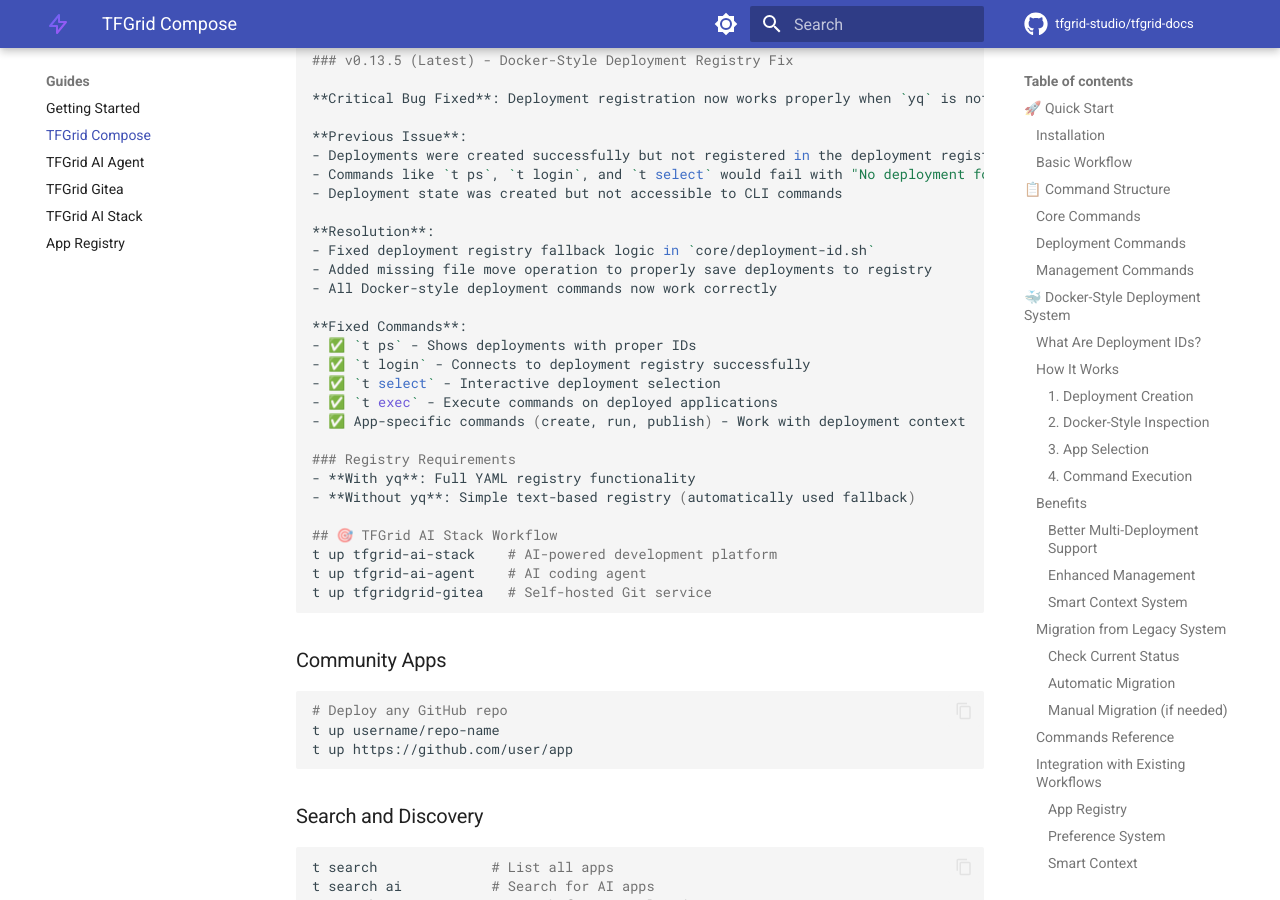
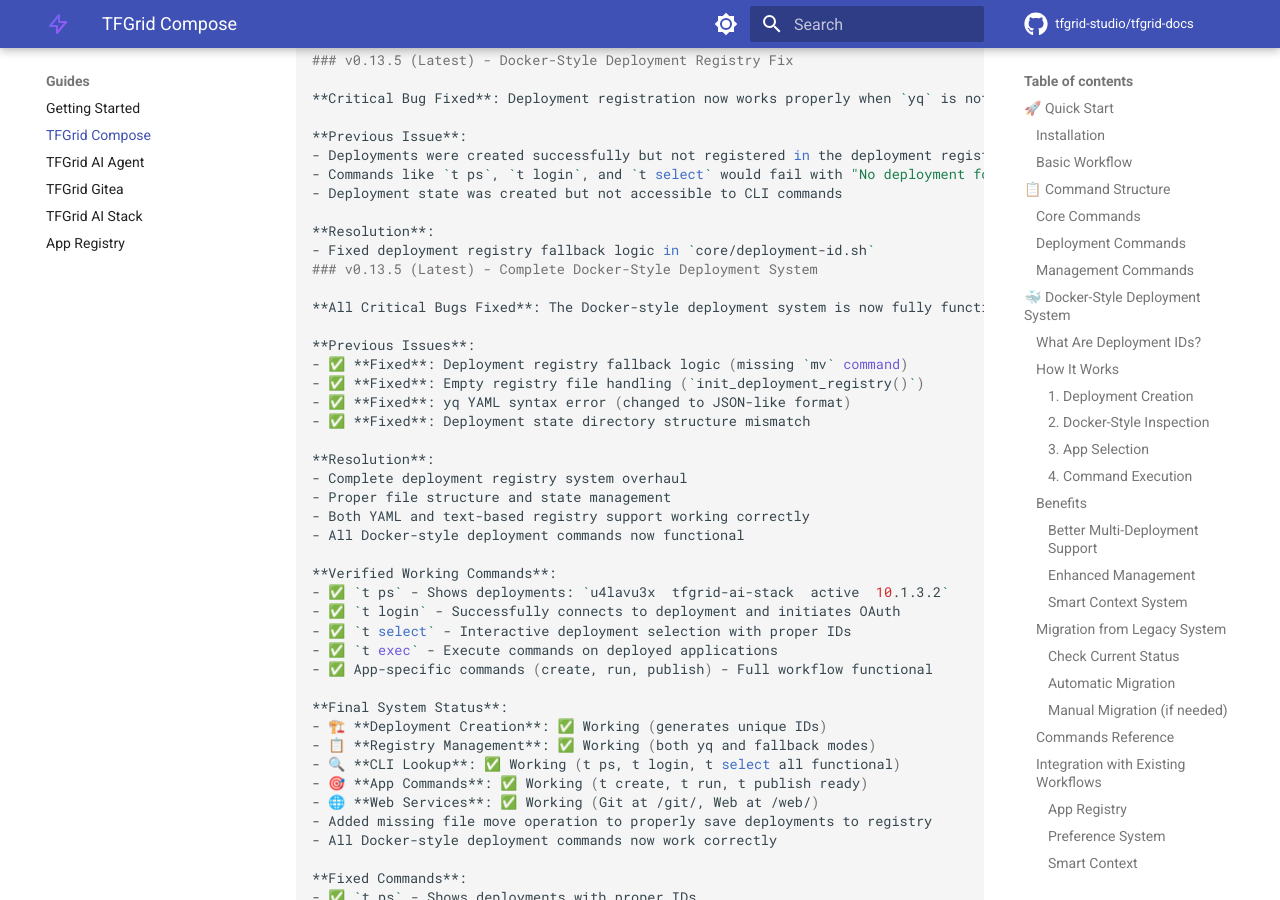
Before and after one commit to tfgrid-studio/tfgrid-docs, an MkDocs documentation site: the page built from docs/guides/tfgrid-compose.md, in a window 1280 px wide and 900 px high, scrolled down 7544 px. Built offline with MkDocs 1.6.1 and Material for MkDocs 9.7.7, drawn with Linux system fonts in a browser that asks for light colours; comment, search, counter and statistics services are not loaded; the version menu is left out.

Commit message:
docs: Add complete Docker-style deployment system documentation

```diff
--- a/docs/guides/tfgrid-compose.md
+++ b/docs/guides/tfgrid-compose.md
@@ -307,6 +307,35 @@
 
 **Resolution**:
 - Fixed deployment registry fallback logic in `core/deployment-id.sh`
+### v0.13.5 (Latest) - Complete Docker-Style Deployment System
+
+**All Critical Bugs Fixed**: The Docker-style deployment system is now fully functional.
+
+**Previous Issues**:
+- ✅ **Fixed**: Deployment registry fallback logic (missing `mv` command)
+- ✅ **Fixed**: Empty registry file handling (`init_deployment_registry()`)
+- ✅ **Fixed**: yq YAML syntax error (changed to JSON-like format)
+- ✅ **Fixed**: Deployment state directory structure mismatch
+
+**Resolution**:
+- Complete deployment registry system overhaul
+- Proper file structure and state management
+- Both YAML and text-based registry support working correctly
+- All Docker-style deployment commands now functional
+
+**Verified Working Commands**:
+- ✅ `t ps` - Shows deployments: `u4lavu3x  tfgrid-ai-stack  active  10.1.3.2`
+- ✅ `t login` - Successfully connects to deployment and initiates OAuth
+- ✅ `t select` - Interactive deployment selection with proper IDs
+- ✅ `t exec` - Execute commands on deployed applications
+- ✅ App-specific commands (create, run, publish) - Full workflow functional
+
+**Final System Status**:
+- 🏗️ **Deployment Creation**: ✅ Working (generates unique IDs)
+- 📋 **Registry Management**: ✅ Working (both yq and fallback modes)
+- 🔍 **CLI Lookup**: ✅ Working (t ps, t login, t select all functional)
+- 🎯 **App Commands**: ✅ Working (t create, t run, t publish ready)
+- 🌐 **Web Services**: ✅ Working (Git at /git/, Web at /web/)
 - Added missing file move operation to properly save deployments to registry
 - All Docker-style deployment commands now work correctly
 
```
